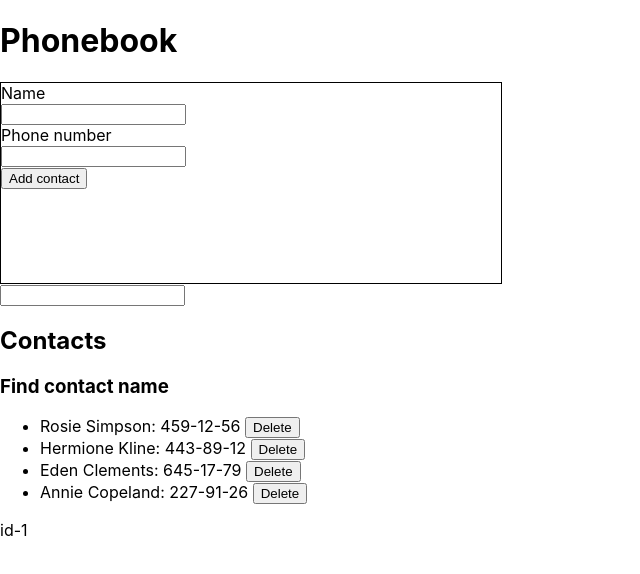
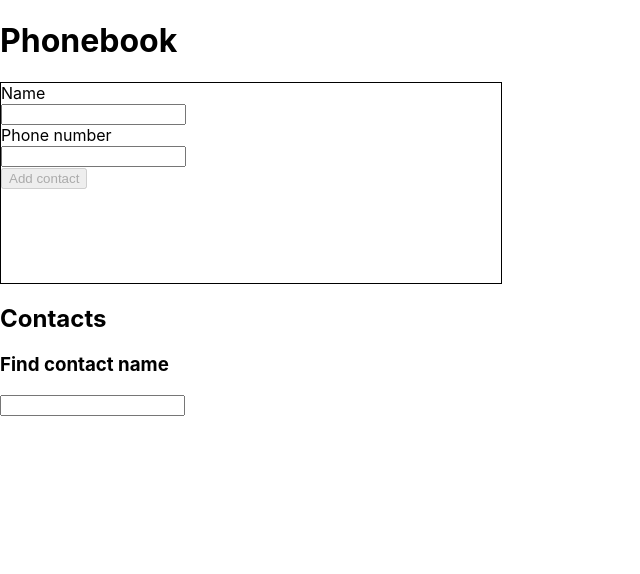
Before and after one commit to yuriipopovych/form, a React (Create React App) app: page / in a window 1280 px wide. Shown: the top 574 px of the page, without its empty margins (0-640 px from the left). Built offline with nearby package versions, Linux system fonts and the light colour scheme.

Commit message:
added LS saving

```diff
--- a/src/App.js
+++ b/src/App.js
@@ -3,18 +3,28 @@ import AddSection from './Components/AddSection/AddSection/AddSection';
 import ContactSection from './Components/AddSection/ContactSection/ContactSection';
 import { v4 as uuidv4 } from 'uuid';
 import Filter from './Components/Filter/Filter';
-import TryProp from './Components/TryProp/TryProp';
 
 export default class App extends Component {
   state = {
-    contacts: [
-      {id: 'id-1', name: 'Rosie Simpson', number: '459-12-56'},
-      {id: 'id-2', name: 'Hermione Kline', number: '443-89-12'},
-      {id: 'id-3', name: 'Eden Clements', number: '645-17-79'},
-      {id: 'id-4', name: 'Annie Copeland', number: '227-91-26'},
-    ],
+    contacts: [],
     filter: ''
   }
+  componentDidMount() {
+    const persistedContacts = localStorage.getItem('contacts');
+    if (persistedContacts) {
+      this.setState({
+        contacts: JSON.parse(persistedContacts)
+      })
+    }
+
+  }
+  componentDidUpdate(prevProps, prevState) {
+    if (prevState.contacts !== this.state.contacts) {
+      localStorage.setItem('contacts', JSON.stringify(this.state.contacts));
+    }
+
+  }
+
 
   handleFilterChange = (e) => {
     this.setState({filter: e.target.value})
@@ -41,7 +51,8 @@ export default class App extends Component {
     this.setState(prev => {
       return {
         // contacts: [...prev.contacts, contact]
-        contacts: [...prev.contacts, { ...prev.contacts.find(person => person.name === contact.name) ? alert('contact already exists'): contact}]
+        contacts: [...prev.contacts,
+        { ...prev.contacts.find(person => person.name === contact.name) ? alert('contact already exists') : contact }]
       }
     })
   }
@@ -57,7 +68,6 @@ export default class App extends Component {
         <AddSection  onNewContact={this.newContact} />
         <Filter value={this.state.filter} handleFilterChange={this.handleFilterChange} />
         <ContactSection contacts={visibleConstacts} handleFilterChange={this.handleFilterChange} deleteContact={this.deleteContact} />
-        <TryProp cont={this.state.contacts} />
       </div>
     )
   }
--- a/src/Components/AddSection/AddSection/AddSection.js
+++ b/src/Components/AddSection/AddSection/AddSection.js
@@ -28,7 +28,7 @@ export default class AddSection extends Component {
                 <input type='text' onChange={this.handleChange} value={name} name='name'/> <br />
                 Phone number <br />
                 <input type='tel' onChange={this.handleChange} value={number} name='number'/> <br/>
-                <button type="submit">Add contact</button>
+                <button type="submit" disabled={name===''? true: false}>Add contact</button>
             </label>
         </form>
         )
--- a/src/Components/AddSection/ContactSection/ContactSection.js
+++ b/src/Components/AddSection/ContactSection/ContactSection.js
@@ -3,8 +3,7 @@ import React from 'react'
 export default function ContactSection({ contacts, deleteContact}) {
     return (
         <div>
-            <h2>Contacts</h2>
-            <h3>Find contact name</h3>
+
             <ul>
                 {contacts.map((contact) => <li key={contact.name} >{contact.name}: {contact.number} <button onClick={deleteContact} value={contact.name}>Delete</button></li>)}
             </ul>
--- a/src/Components/Filter/Filter.js
+++ b/src/Components/Filter/Filter.js
@@ -3,6 +3,8 @@ import React from 'react'
 export default function Filter({value, handleFilterChange}) {
     return (
         <div>
+            <h2>Contacts</h2>
+            <h3>Find contact name</h3>
             <input type='text' value={value } onChange={ handleFilterChange}/>
         </div>
     )
--- a/src/Components/TryProp/TryProp.js
+++ /dev/null
@@ -1,11 +0,0 @@
-import React, { Component } from 'react'
-
-export default class TryProp extends Component {
-    render() {
-        return (
-            <div>
-                {this.props.cont[0].id}
-            </div>
-        )
-    }
-}
```
